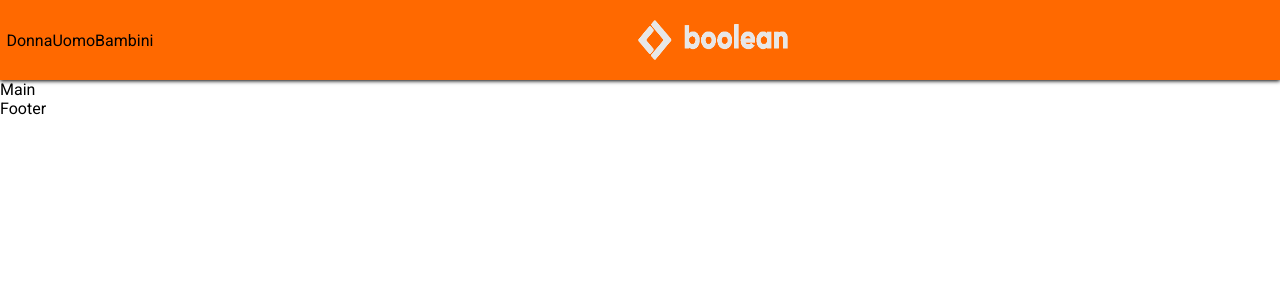
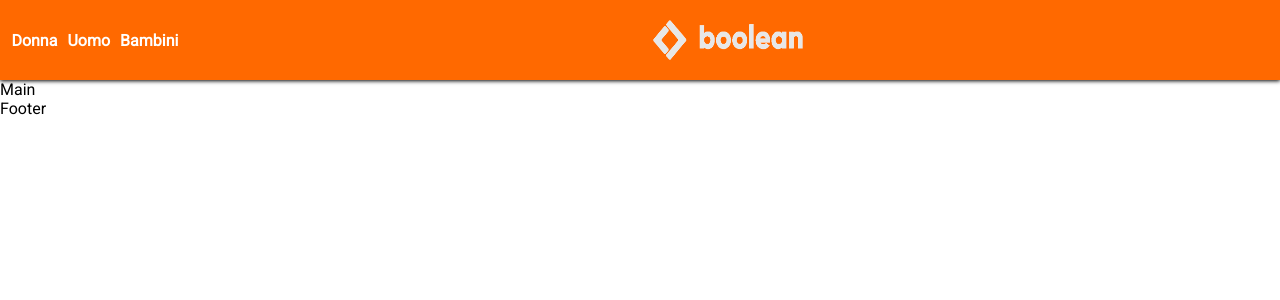
Before and after one commit to Jomar-Navarro/vite-boolando, a Vue app: page / in a window 1280 px wide. Shown: the top 300 px of the page. Built offline with nearby package versions, Linux system fonts and the light colour scheme.

Commit message:
[add] Header done

```diff
--- a/package.json
+++ b/package.json
@@ -10,6 +10,10 @@
   },
   "dependencies": {
     "@fontsource/roboto": "^5.0.12",
+    "@fortawesome/fontawesome-svg-core": "^6.5.1",
+    "@fortawesome/free-brands-svg-icons": "^6.5.1",
+    "@fortawesome/free-regular-svg-icons": "^6.5.1",
+    "@fortawesome/free-solid-svg-icons": "^6.5.1",
     "@fortawesome/vue-fontawesome": "^3.0.6",
     "vue": "^3.4.21"
   },
--- a/src/components/Header.vue
+++ b/src/components/Header.vue
@@ -45,6 +45,12 @@
       justify-content: space-between;
       align-items: center;
       height: 100%;
+      ul li{
+        color: white;
+        padding: 5px;
+        font-size: 1rem;
+        font-weight: 800;
+      }
     }
   }
 
```
Also changed, not shown: 1 other file (tests, documents, lock files or other folders).
